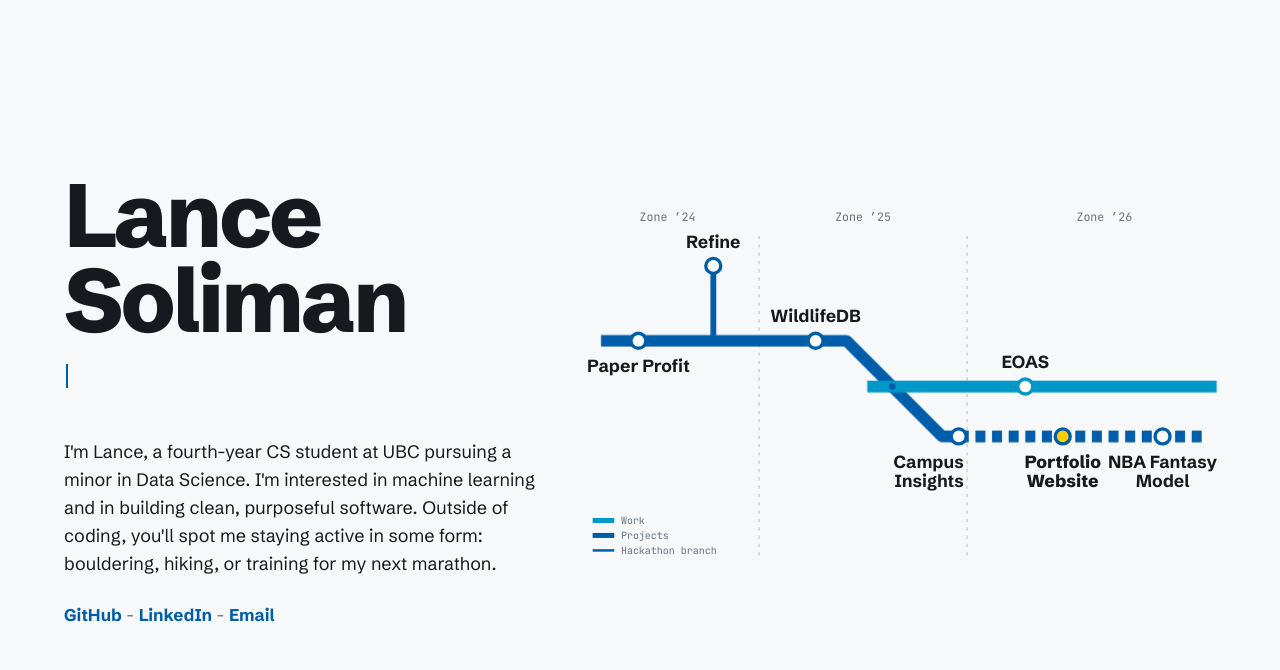
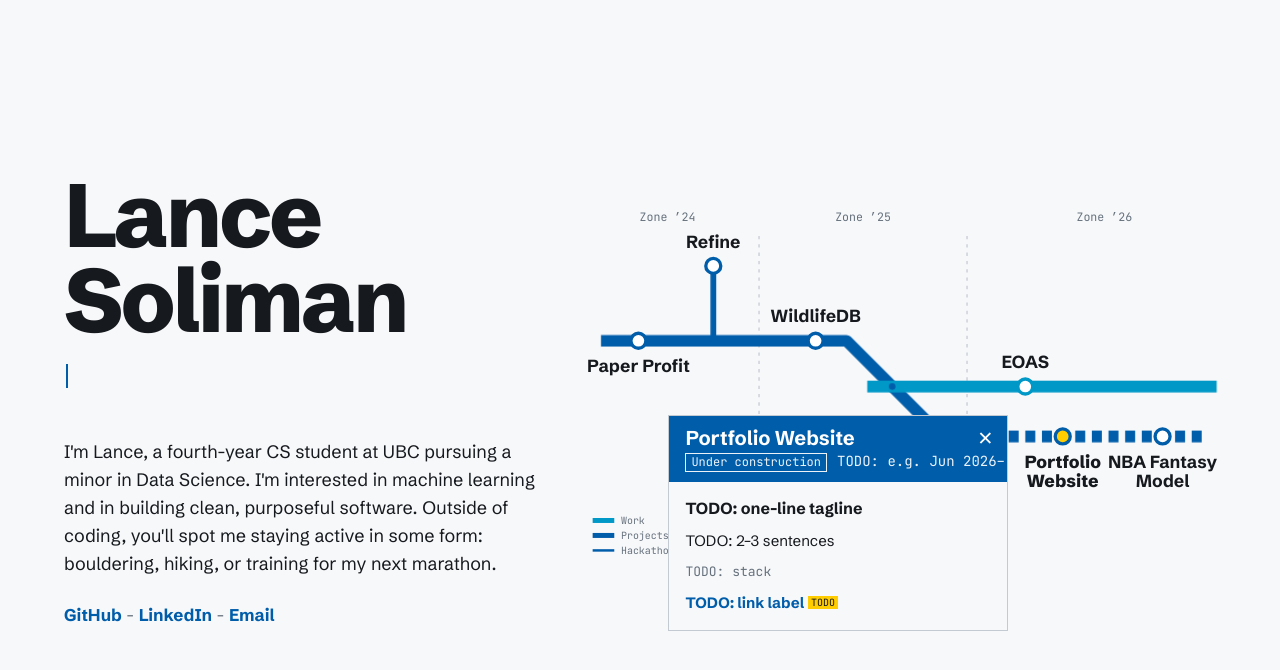
Before and after one commit to solimanlance/lances-portfolio, a Next.js app: page / in a window 1280 px wide. Both pictures are taken after a click on the button 1062 px from the left and 461 px from the top of the page. Shown: the top 670 px of the page. Built offline with nearby package versions, Linux system fonts and the light colour scheme.

Commit message:
add station panels

```diff
--- /dev/null
+++ b/src/components/StationPanels.js
@@ -0,0 +1,104 @@
+import { useEffect, useLayoutEffect, useRef } from "react";
+import { BAR_COLOUR, isTodo } from "./stations";
+
+const SHEET = "(max-width: 699px)";
+const GAP = 16; // between the station and the panel
+const MARGIN = 16; // from the viewport edge
+
+// Beside its station on the map, flipping sides when it would run off-screen.
+// Under 700px the CSS turns it into a bottom sheet and these styles are cleared.
+function place(panel, id) {
+  const station = document.querySelector(`[data-station="${id}"]`);
+  if (window.matchMedia(SHEET).matches || !station) {
+    panel.style.left = panel.style.top = "";
+    return;
+  }
+  const box = station.getBoundingClientRect(); // circle + label: keep clear of both
+  const dot = station.querySelector(".station-dot").getBoundingClientRect();
+  const w = panel.offsetWidth;
+  const h = panel.offsetHeight;
+  const vw = document.documentElement.clientWidth;
+  const vh = window.innerHeight;
+
+  let x = box.right + GAP;
+  if (x + w > vw - MARGIN) x = box.left - GAP - w;
+  x = Math.max(MARGIN, Math.min(x, vw - MARGIN - w));
+  let y = dot.top + dot.height / 2 - 22; // bar level with the station
+  y = Math.max(MARGIN, Math.min(y, vh - MARGIN - h));
+
+  panel.style.left = `${x + window.scrollX}px`;
+  panel.style.top = `${y + window.scrollY}px`;
+}
+
+// Every station's panel is in the HTML from the start, hidden until opened.
+export default function StationPanels({ stations, ui, openId, onClose }) {
+  const refs = useRef({});
+
+  useLayoutEffect(() => {
+    const panel = refs.current[openId];
+    if (!panel) return;
+    place(panel, openId);
+    panel.focus({ preventScroll: true });
+  }, [openId]);
+
+  useEffect(() => {
+    if (!openId) return;
+    const replace = () => place(refs.current[openId], openId);
+    window.addEventListener("resize", replace);
+    return () => window.removeEventListener("resize", replace);
+  }, [openId]);
+
+  return (
+    <div className="panels">
+      {stations.map((s) => (
+        <section
+          key={s.id}
+          id={s.id}
+          ref={(el) => (refs.current[s.id] = el)}
+          className="panel"
+          role="dialog"
+          aria-labelledby={`${s.id}-title`}
+          tabIndex={-1}
+          hidden={openId !== s.id}
+          style={{ "--c": BAR_COLOUR[s.line] }}
+        >
+          <div className="panel-bar">
+            <h2 id={`${s.id}-title`} className="panel-title">
+              {s.title}
+            </h2>
+            <span className="panel-meta">
+              {s.wip && <span className="panel-wip">{ui.wip}</span>}
+              <span className="panel-dates">{s.dates}</span>
+            </span>
+            <button type="button" className="panel-close" aria-label={ui.close} onClick={() => onClose(true)}>
+              <span aria-hidden="true">×</span>
+            </button>
+          </div>
+          <div className="panel-body">
+            <p className="panel-tagline">{s.tagline}</p>
+            {s.body.map((paragraph) => (
+              <p key={paragraph}>{paragraph}</p>
+            ))}
+            <p className="panel-stack">{s.stack.join(" · ")}</p>
+            {s.links.length > 0 && (
+              <p className="panel-links">
+                {s.links.map((link, i) => (
+                  <span key={link.label + i}>
+                    {i > 0 && " · "}
+                    {isTodo(link.href) ? (
+                      <a className="todo" href="#" title={link.href}>
+                        {link.label}
+                      </a>
+                    ) : (
+                      <a href={link.href}>{link.label}</a>
+                    )}
+                  </span>
+                ))}
+              </p>
+            )}
+          </div>
+        </section>
+      ))}
+    </div>
+  );
+}
--- a/src/components/stations.js
+++ b/src/components/stations.js
@@ -6,3 +6,10 @@ export const isTodo = (value) => typeof value === "string" && value.startsWith("
 // A station's one-line name, for buttons and screen readers.
 export const stationName = (s, ui) =>
   [s.label.replace(/\n/g, " "), s.dates, s.wip && ui.wip].filter(Boolean).join(", ");
+
+// The panel bar colour for each line.
+export const BAR_COLOUR = {
+  work: "var(--canada-sign)",
+  projects: "var(--expo)",
+  hackathon: "var(--expo)",
+};
--- a/src/pages/index.js
+++ b/src/pages/index.js
@@ -3,12 +3,13 @@ import content from "../../content.json";
 import Hero from "@/components/Hero";
 import TransitMap from "@/components/TransitMap";
 import MapHint from "@/components/MapHint";
+import StationPanels from "@/components/StationPanels";
 import useStationPanel from "@/components/useStationPanel";
 
 const { meta, ui, hero, stations } = content;
 
 export default function Home() {
-  const { openId, opened, toggle } = useStationPanel();
+  const { openId, opened, toggle, close } = useStationPanel();
 
   return (
     <>
@@ -26,6 +27,8 @@ export default function Home() {
           </div>
         </nav>
       </main>
+
+      <StationPanels stations={stations} ui={ui} openId={openId} onClose={close} />
     </>
   );
 }
--- a/src/styles/globals.css
+++ b/src/styles/globals.css
@@ -326,6 +326,114 @@ svg[data-lit="projects"] .line--projects .track--branch {
   }
 }
 
+/* station panel */
+
+.panel {
+  position: absolute;
+  z-index: 20;
+  width: min(340px, calc(100vw - 32px));
+  background: var(--bg);
+  border: 1px solid var(--hair);
+  --rise: 6px;
+  animation: panel-in 150ms ease-out;
+}
+.panel[hidden] {
+  display: none;
+}
+.panel:focus {
+  outline: none;
+}
+.panel:focus-visible {
+  outline: 2px solid var(--expo);
+  outline-offset: 2px;
+}
+@keyframes panel-in {
+  from {
+    opacity: 0;
+    transform: translateY(var(--rise));
+  }
+}
+
+.panel-bar {
+  position: relative;
+  display: flex;
+  flex-wrap: wrap;
+  align-items: baseline;
+  column-gap: 12px;
+  row-gap: 2px;
+  padding: 10px 44px 10px 16px; /* room for the × */
+  background: var(--c);
+  color: #fff;
+}
+.panel-title {
+  flex: 0 1 auto;
+  margin: 0;
+  font-size: 1.25rem;
+  font-weight: 700;
+  line-height: 1.2;
+}
+.panel-meta {
+  display: flex;
+  align-items: baseline;
+  gap: 10px;
+  font-family: var(--font-mono), ui-monospace, monospace;
+  font-size: 14px;
+  line-height: 1.4;
+  color: rgb(255 255 255 / 0.92); /* lowest opacity that keeps AA on --canada-sign */
+  white-space: nowrap;
+  margin-left: auto; /* right-aligned; wraps under a long title */
+}
+.panel-wip {
+  padding: 0 5px;
+  border: 1px solid currentColor;
+  font-size: 12px;
+}
+.panel-close {
+  position: absolute;
+  top: 6px;
+  right: 6px;
+  width: 32px;
+  height: 32px;
+  padding: 0;
+  border: 0;
+  background: transparent;
+  color: #fff;
+  font-size: 24px;
+  line-height: 1;
+  cursor: pointer;
+}
+.panel-close:hover {
+  background: rgb(255 255 255 / 0.16);
+}
+.panel-close:focus-visible {
+  outline: 2px solid #fff;
+  outline-offset: -4px;
+}
+
+.panel-body {
+  padding: 14px 16px 16px;
+  font-size: 15px;
+  line-height: 1.5;
+}
+.panel-body p {
+  margin: 0 0 10px;
+}
+.panel-body > :last-child {
+  margin-bottom: 0;
+}
+.panel-tagline {
+  font-size: 16px;
+  font-weight: 700;
+}
+.panel-stack {
+  font-family: var(--font-mono), ui-monospace, monospace;
+  font-size: 13px;
+  color: var(--grey);
+}
+.panel-links {
+  font-weight: 700;
+}
+
 @media (prefers-reduced-motion: reduce) {
   .draw {
     animation: none;
@@ -335,7 +443,8 @@ svg[data-lit="projects"] .line--projects .track--branch {
   .fade {
     animation: none;
   }
-  .caret { animation: none; }
+  .caret,
+  .panel { animation: none; }
   .strike::after { transition: none; }
   .track,
   .crossing,
```
